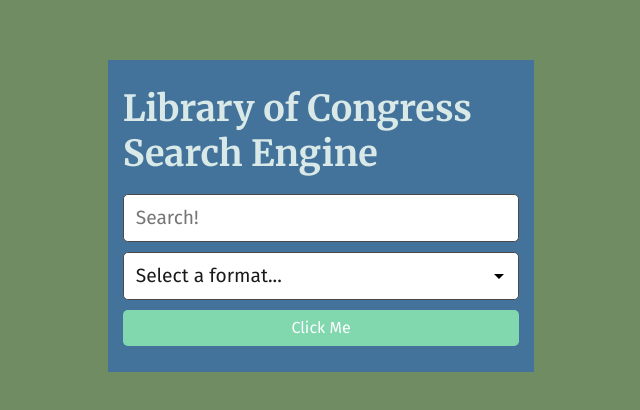
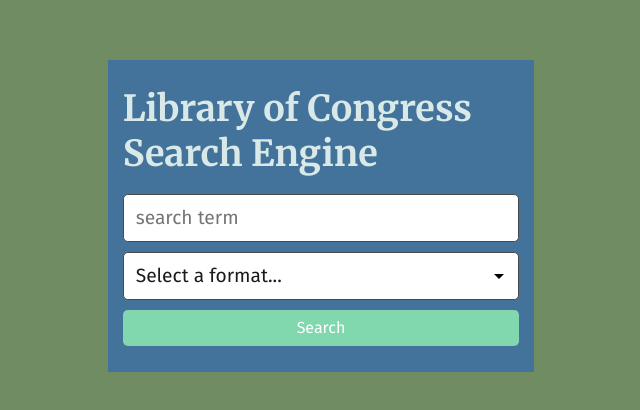
Before and after one commit to VsAnomons1/Library_Of_Congress_Search_Tool, a plain HTML site: page index.html in a window 1280 px wide. Shown: the part 184-594 px from the top of the page, 319-959 px from the left. Drawn offline with nearby package versions, Linux system fonts and the light colour scheme.

Commit message:
Updated placeholder and search button

```diff
--- a/index.html
+++ b/index.html
@@ -15,7 +15,7 @@
     <div class="col-12 col-md-9 col-lg-4 flex-column align-center bg-dark p-5">
       <h1 class="text-light">Library of Congress Search Engine</h1>
       <form id="search-form" class="form w-100">
-        <input id="search-input" class="form-input w-100" type="text" placeholder="Search!">
+        <input id="search-input" class="form-input w-100" type="text" placeholder="search term">
         <select id="format-input" class="form-input w-100">
           <option value="" disabled selected>Select a format...</option>
           <option value="maps">Maps</option>
@@ -27,7 +27,7 @@
           <option value="notated-music">Notated Music</option>
           <option value="websites">Websites</option>
         </select>
-        <button type="button" class="btn btn-info btn-block">Click Me</button>
+        <button type="button" class="btn btn-info btn-block">Search</button>
       </form>
     </div>
   </div>
```
